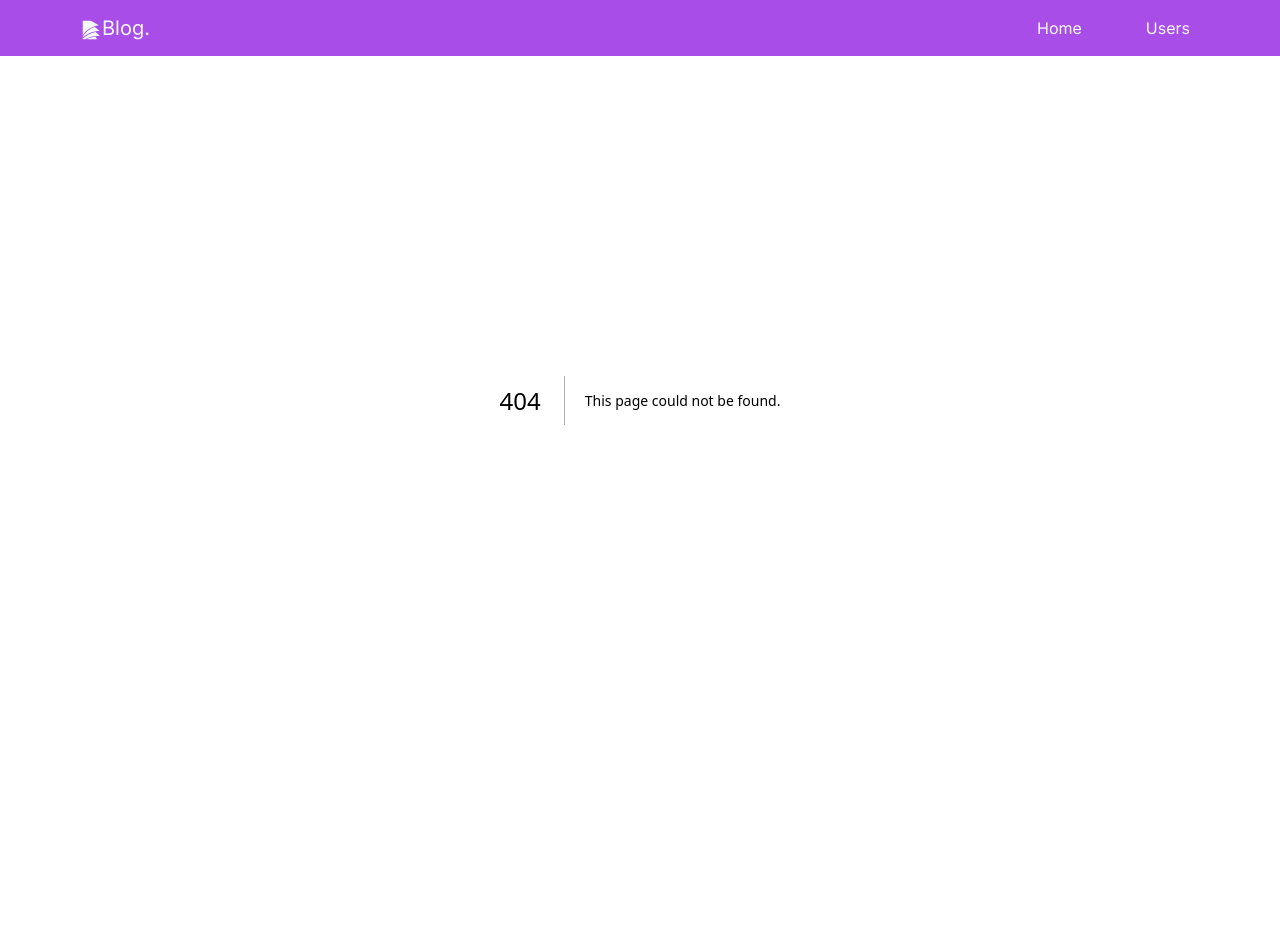
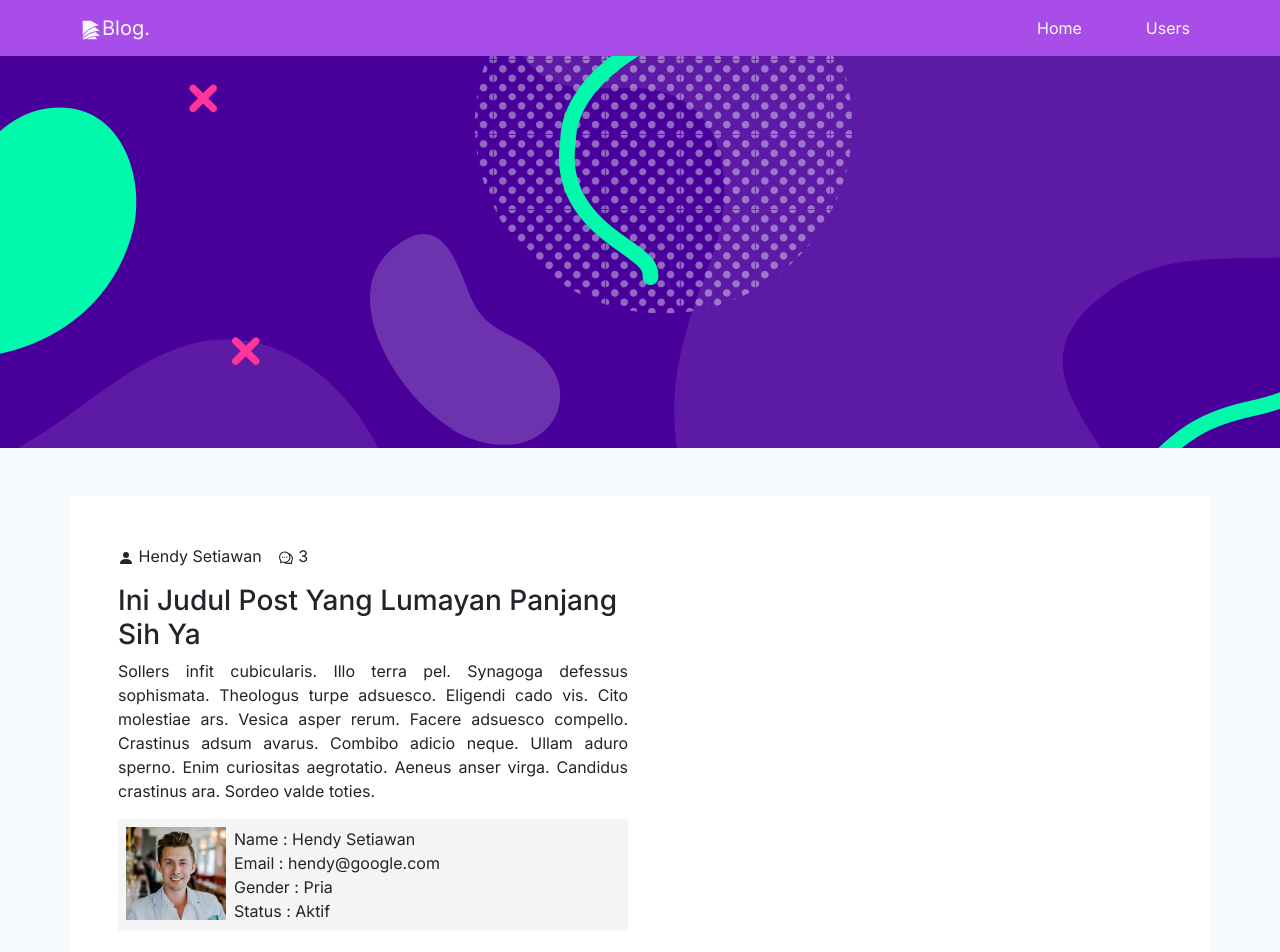
Before and after one commit to HenSetiawan/next-blog-dummy, a Next.js app: page /posts/1 in a window 1280 px wide. Before the commit this address had no page. Shown: the top 952 px of the page. Before the commit the page ends 800 px from the top, so only its background shows below. Built offline with nearby package versions, Linux system fonts and the light colour scheme.

Commit message:
detail blog template

```diff
--- a/src/app/globals.css
+++ b/src/app/globals.css
@@ -75,3 +75,24 @@ body {
   position: absolute;
   width: 250px;
 }
+
+.bg-light-blue {
+  background-color: #F7FBFF;
+}
+
+.bg-white {
+  background-color: #fff;
+}
+
+.text-justify {
+  text-align: justify !important;
+}
+
+.author-container {
+  background-color: #F5F5F5;
+}
+
+.author-container p {
+  padding: 0;
+  margin: 0;
+}
--- /dev/null
+++ b/src/app/posts/[postId]/page.jsx
@@ -0,0 +1,63 @@
+"use client";
+import React from "react";
+import { Container, Row, Col } from "react-bootstrap";
+import Image from "next/image";
+import { BsFillPersonFill } from 'react-icons/bs'
+import {AiOutlineComment} from 'react-icons/ai'
+import bannerImage from "@/assets/images/banner_image.png";
+import author from '@/assets/images/author.png'
+
+function page({ params, searchParams }) {
+  return (
+    <div className="bg-light-blue">
+      <div
+        style={{
+          backgroundImage: `url(${bannerImage.src})`,
+          width: "100%",
+          height: "100%",
+        }}
+        className="banner mt-5"
+      ></div>
+
+      <Container className="mt-5 bg-white p-5">
+        <Row lg={2}>
+          <Col>
+            <div className="d-flex">
+              <p>
+                <BsFillPersonFill /> Hendy Setiawan
+              </p>
+              <p className="ms-3">
+                <AiOutlineComment /> 3
+              </p>
+            </div>
+            <h3>Ini Judul Post Yang Lumayan Panjang Sih Ya</h3>
+            <p className="text-justify">
+              Sollers infit cubicularis. Illo terra pel. Synagoga defessus
+              sophismata. Theologus turpe adsuesco. Eligendi cado vis. Cito
+              molestiae ars. Vesica asper rerum. Facere adsuesco compello.
+              Crastinus adsum avarus. Combibo adicio neque. Ullam aduro sperno.
+              Enim curiositas aegrotatio. Aeneus anser virga. Candidus crastinus
+              ara. Sordeo valde toties.
+            </p>
+            <div className="d-flex author-container p-2">
+              <Image width={100} src={author} />
+              <div className="author-info ms-2">
+                <p>Name : Hendy Setiawan</p>
+                <p>Email : hendy@google.com</p>
+                <p>Gender : Pria</p>
+                <p>Status : Aktif</p>
+              </div>
+            </div>
+
+            <div className="commnents mt-4">
+              <h3>Comments</h3>
+            </div>
+
+          </Col>
+        </Row>
+      </Container>
+    </div>
+  );
+}
+
+export default page;
--- a/src/components/navbar/index.jsx
+++ b/src/components/navbar/index.jsx
@@ -28,8 +28,8 @@ function Navbar() {
           </button>
           <div className={`${collapse} navbar-collapse`} id="navbarNav">
             <ul className="navbar-nav ms-auto">
-              <NavItem url="/#beranda">Home</NavItem>
-              <NavItem url="/#fitur">Users</NavItem>
+              <NavItem url="/">Home</NavItem>
+              <NavItem url="/users">Users</NavItem>
             </ul>
           </div>
         </div>
```
Also changed, not shown: src/components/blog/index.jsx (+8 -2 lines), src/app/page.module.css (added), src/assets/images/author.png (added).
